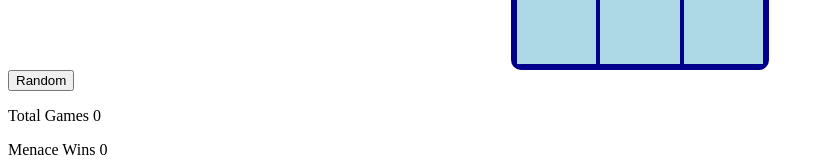
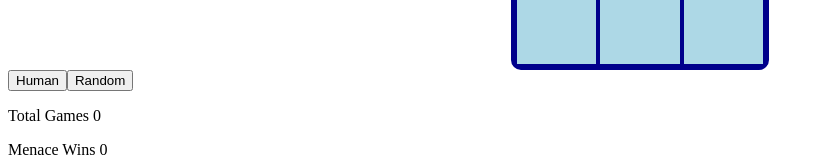
Before and after one commit to adityamulik/INFO6205---Final-Project, a React (Create React App) app: page / in a window 1280 px wide. Shown: the part 196-356 px from the top of the page, without its empty margins (0-824 px from the left). Built offline with nearby package versions, Linux system fonts and the light colour scheme.

Commit message:
updated Logger

```diff
--- a/package.json
+++ b/package.json
@@ -6,7 +6,6 @@
     "@testing-library/jest-dom": "^5.16.4",
     "@testing-library/react": "^13.1.1",
     "@testing-library/user-event": "^13.5.0",
-    "js-logger": "^1.6.1",
     "react": "^18.0.0",
     "react-dom": "^18.0.0",
     "react-scripts": "5.0.1",
@@ -16,10 +15,7 @@
   "scripts": {
     "start": "react-scripts start",
     "build": "react-scripts build",
-    "test": "react-scripts test",
-    "eject": "react-scripts eject",
-    "predeploy": "npm run build",
-    "deploy": "gh-pages -d build"
+    "test": "react-scripts test"
   },
   "eslintConfig": {
     "extends": [
--- a/src/components/Game.jsx
+++ b/src/components/Game.jsx
@@ -5,8 +5,6 @@ import { play_human, menace, calculateWinner, reset_menace, updateBoard, getMena
 import Trends from './Trends';
 
 const Game = () => {
-
-  // Custom Logger
 
   const style = {
     textAlign: "left",
@@ -33,7 +31,7 @@ const Game = () => {
   const [custom, setCustomArray] = useState([]);
 
   const menaceT = menace;
-  console.log(menaceT);
+  // console.log(menaceT);
 
   const logs = useState([]);
 
@@ -79,7 +77,7 @@ const Game = () => {
   const handleClick = (i) => {
     // console.log(i);
     // while (!check_win()) {
-      console.log("CHECK WINNNNN ", check_win());
+      // console.log("CHECK WINNNNN ", check_win());
       const boardCopy = [...board];
       // console.log("BOARDDDD", board);
       // boardCopy[i] = 'X';
@@ -87,10 +85,10 @@ const Game = () => {
       // setBoard(boardCopy);
       setXisNext(false);
 
-      console.log("Click");
+      // console.log("Click");
       const boardCopyMenace = play_menace();
       // setBoard(boardCopyMenace);
-      console.log("Board new menace", boardCopyMenace);
+      // console.log("Board new menace", boardCopyMenace);
   };
 
   const triggerHuman = async () => {
@@ -98,11 +96,11 @@ const Game = () => {
     if (!resetMenaceHumanBool) {
       const boardNew = reset_menace("both");
       setResetMenaceHumanBool(true);
-      console.log("Reset Done in Human Mode");
+      // console.log("Reset Done in Human Mode");
     }
 
     if (!resetMenaceHumanBool) {
-      console.log("New game begins");
+      // console.log("New game begins");
       new_game();
     }
 
@@ -126,7 +124,7 @@ const Game = () => {
     if (!meanceResetBool) {
       const boardNew = reset_menace("both");
       setMenaceResetBool(true);
-      console.log("Reset Done");
+      // console.log("Reset Done");
     }
 
     if (meanceResetBool) {
@@ -224,7 +222,7 @@ const Game = () => {
           {winner ? "Winner: " + (winner === "O" ? "MENACE wins" : "Human wins") : "Next Player: " + (xIsNext ? "O" : "X")}
         </p> */}
       </div>
-      {/* <button onClick={triggerHuman}>Human</button> */}
+      <button onClick={triggerHuman}>Human</button>
       <button onClick={triggerRandom}>Random</button>
       <div style={{display: "flex"}}>
         <div>
```
Also changed, not shown: src/engine/menace.js (+10 -5 lines).
